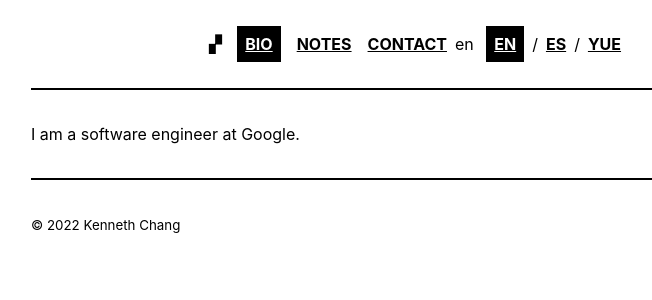
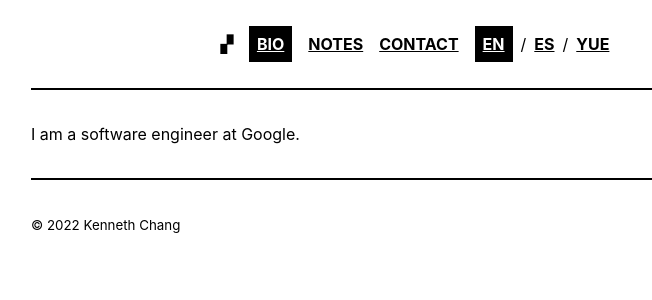
Before and after one commit to kennitochang/kennitochang.github.io, a Jekyll site: the page built from _pages/bio.md, in a window 1280 px wide. Shown: the top 300 px of the page, without its empty margins (225-877 px from the left). Built offline with Jekyll 4.4.1, drawn with Linux system fonts in a browser that asks for light colours.

Commit message:
remove debug

```diff
--- a/_includes/navigation.html
+++ b/_includes/navigation.html
@@ -18,7 +18,6 @@
     <li><a href="/notes" {% if url[1] == "notes" %}class="active"{% endif %}>Notes</a></li>
     <li><a href="/contact" {% if url[1] == "contact" %}class="active"{% endif %}>Contact</a></li>
     <li>
-      {{lang}}
       <a href="/en" {% if lang == "en" %}class="active"{% endif %}>EN</a>/<a href="/es" {% if lang == "es" %}class="active"{% endif %}>ES</a>/<a href="/yue" {% if lang == "yue" %}class="active"{% endif %}>YUE</a>
     </li>
   </ul>
```
